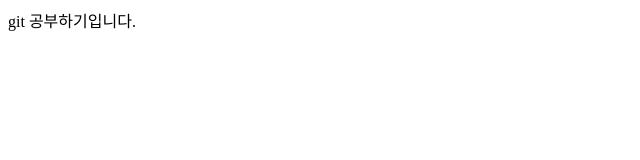
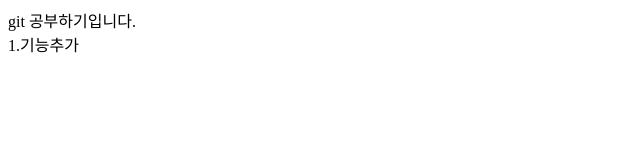
Before and after one commit to ohsangyong/test, a plain HTML site: page index.html in a window 1280 px wide. Shown: the full height of the page, 0-640 px from the left. Drawn offline with Linux system fonts and the light colour scheme.

Commit message:
1.기능추가

```diff
--- a/index.html
+++ b/index.html
@@ -8,5 +8,6 @@
 </head>
 <body>
     <div>git 공부하기입니다.</div>
+    <div>1.기능추가</div>
 </body>
 </html>
```
